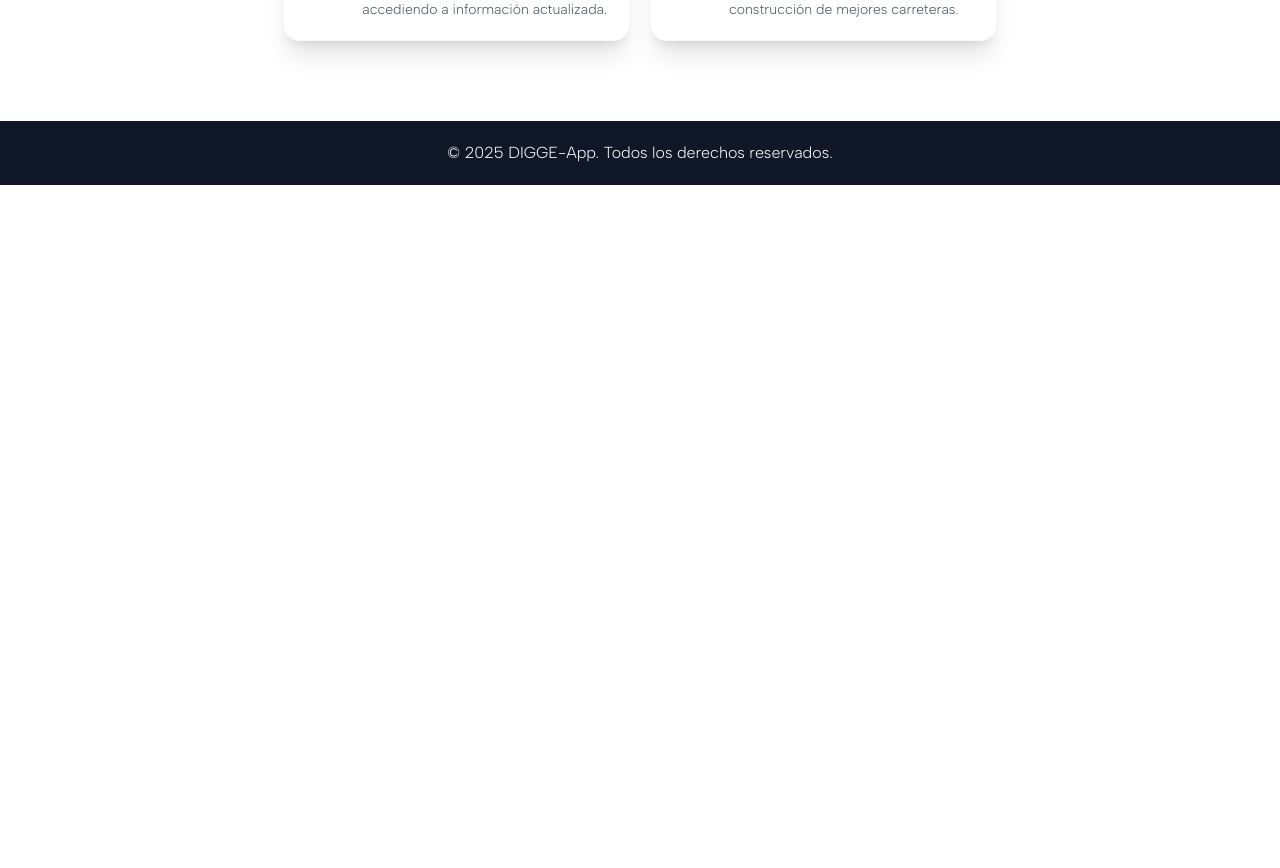
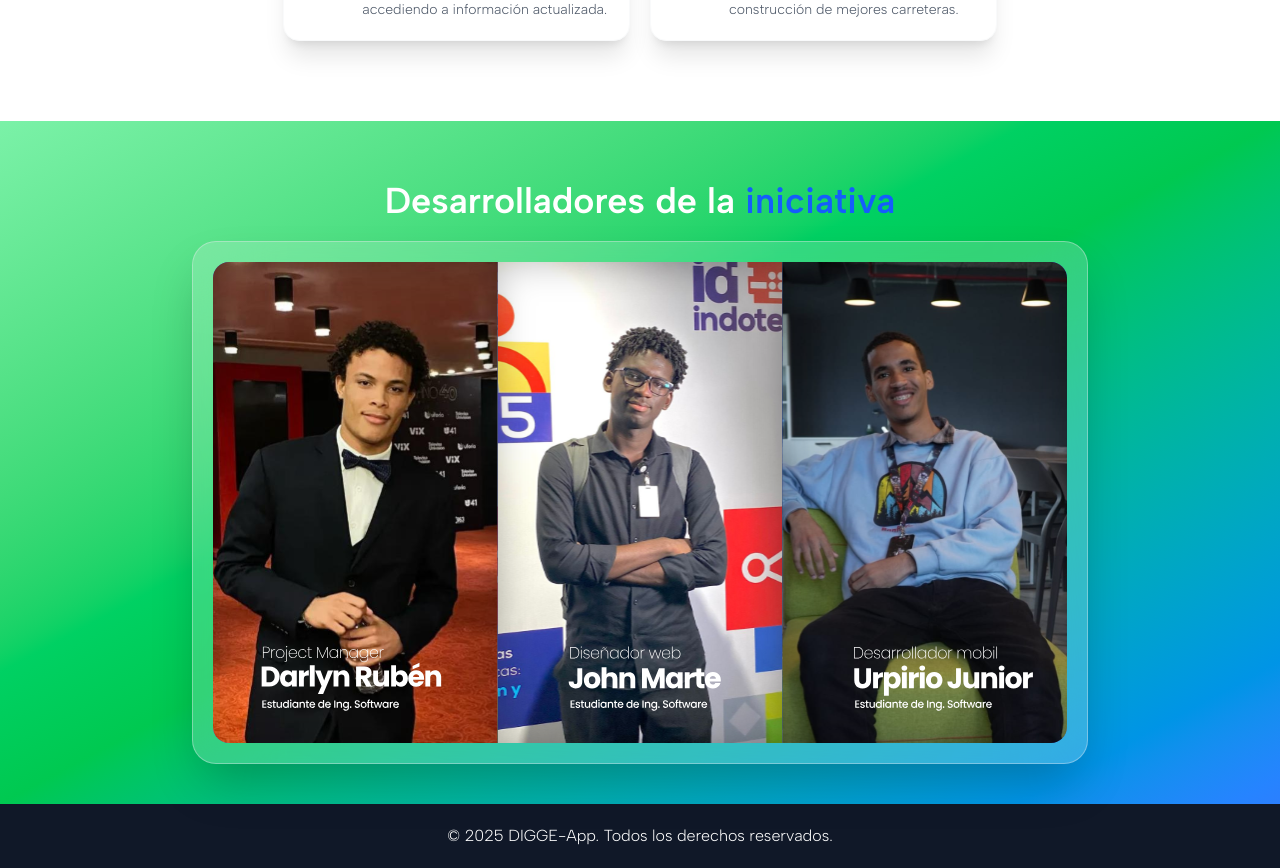
Before and after one commit to Urpirio/digget-page, a Next.js app: page / in a window 1280 px wide. Shown: the part 1980-2848 px from the top of the page. Before the commit the page ends 2165 px from the top, so only its background shows below. Built offline with nearby package versions, Linux system fonts and the light colour scheme.

Commit message:
Se agrego un nueva seccion

```diff
--- a/src/app/page.tsx
+++ b/src/app/page.tsx
@@ -7,6 +7,7 @@ import Section_Header from "../../components/components_Globales/Components/Sect
 import Section_Footer from "../../components/components_Globales/Components/Section_Footer";
 import { Albert_Sans } from "next/font/google";
 import { useHeader } from "../../components/components_Home/Hooks/useHeader";
+import Section_Grupo from "../../components/components_Home/Components/Section_Grupo";
 
 const albert_Sans = Albert_Sans({
   subsets: ["latin-ext"],
@@ -26,6 +27,7 @@ export default function Home() {
         <Section_Funcionalidades />
         <Section_Funcionalidades2 />
         <Section_BeneficiosCiudadano />
+        <Section_Grupo/>
       </main>
       <Section_Footer />
     </body>
```
